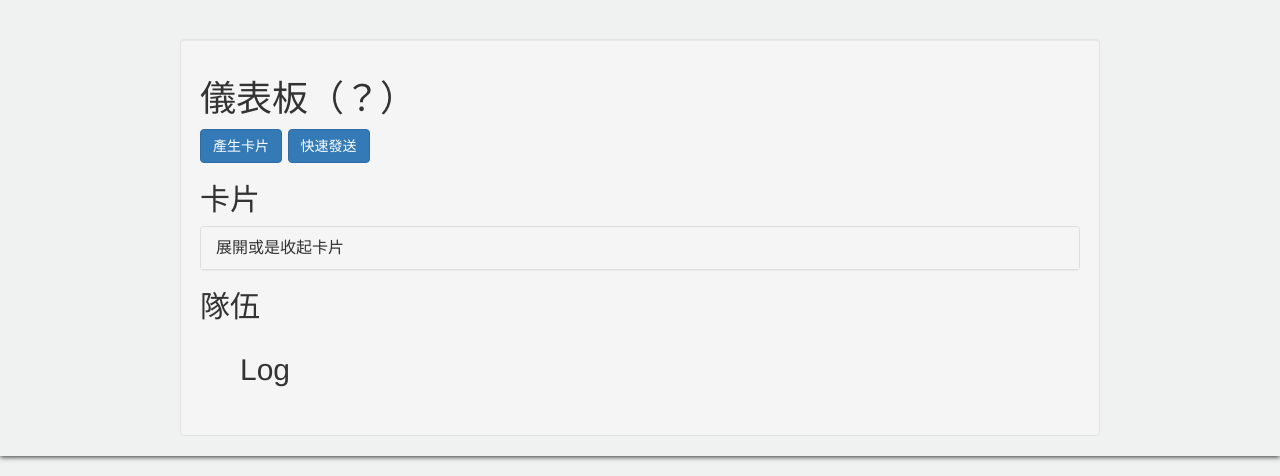
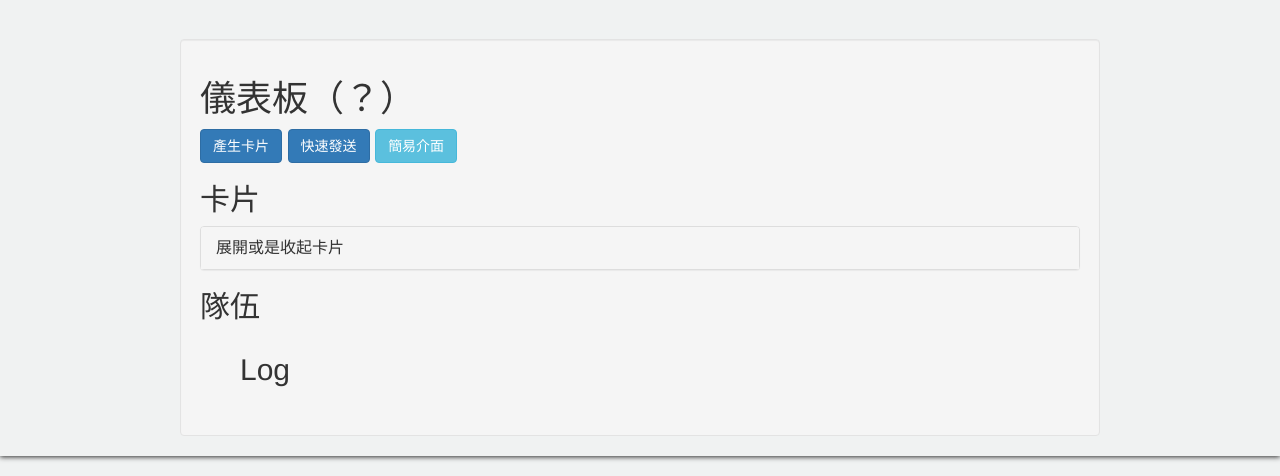
Before and after one commit to sitcon-tw/arcane, a Django app: page /staff/ in a window 1280 px wide. Shown: the part 51-527 px from the top of the page. Run offline with Django 3.2, Linux system fonts and the light colour scheme; the visitor is signed in with stand-in values (Sample User, id 1); data that the repository does not hold is empty; some libraries are stand-ins or nearby versions.

Commit message:
add button to lite

```diff
--- a/app/templates/staff/dashboard.html
+++ b/app/templates/staff/dashboard.html
@@ -8,6 +8,7 @@
 <h1>儀表板（？）</h1>
 <input type="button" onclick="location.href='{% url "generate card" %}'" value="產生卡片" class="btn btn-primary"/>
 <input type="button" onclick="location.href='{% url "fast send" %}'" value="快速發送" class="btn btn-primary"/>
+<input type="button" onclick="location.href='{% url "lite" %}'" value="簡易介面" class="btn btn-info"/>
 <h2>卡片</h2>
 <div class="panel-group"  id="accordion">
     <div class="panel panel-default">
```
